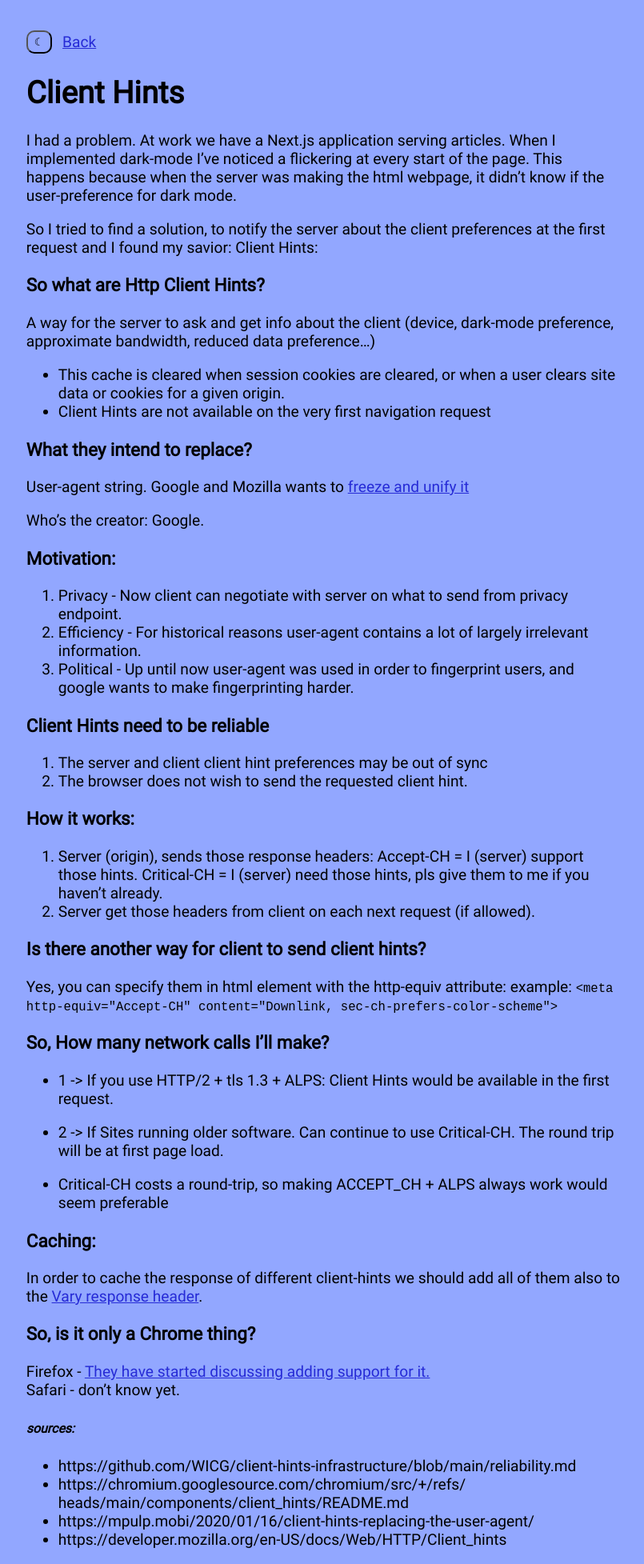
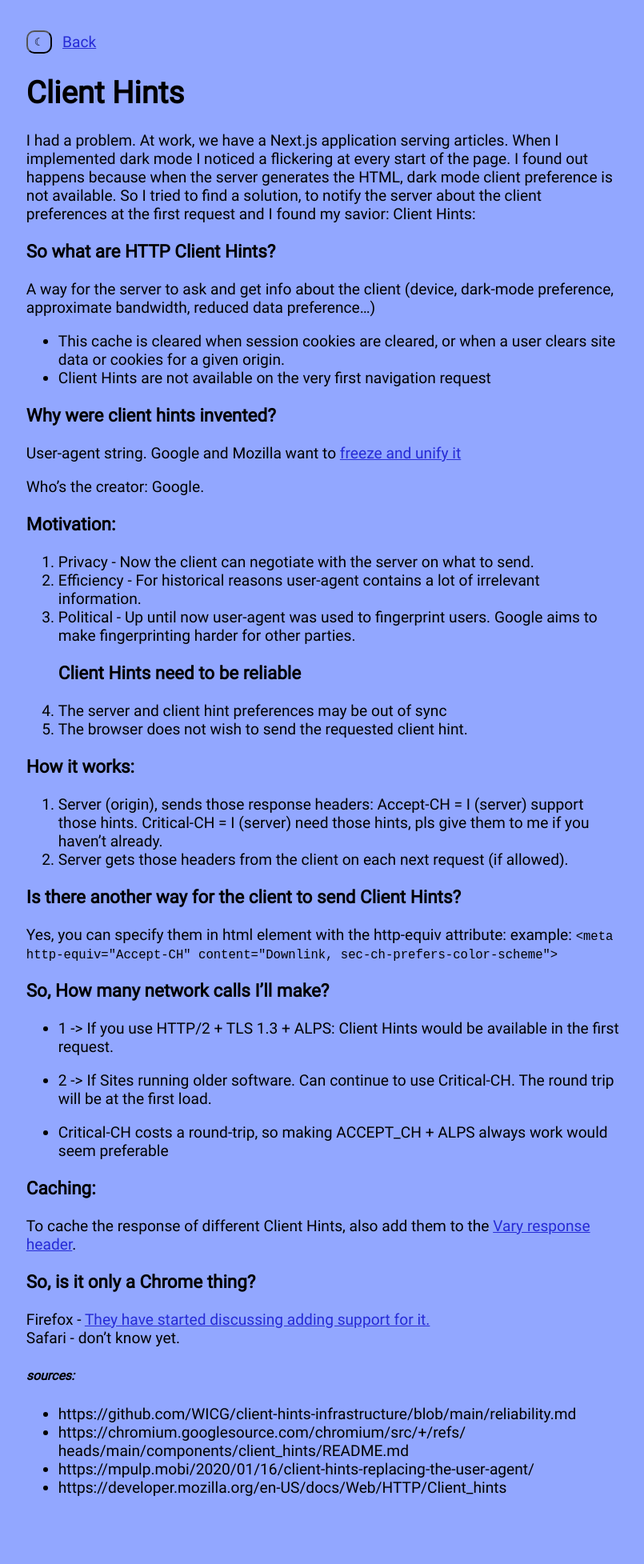
Before and after one commit to purple-cmd/blog, a Jekyll site: the page built from _posts/2022-05-28-Client-Hints.md, in a window 1280 px wide. Shown: the whole page at 80% size, without its empty margins (236-1041 px from the left). Built offline with Jekyll 4.4.1, drawn with Linux system fonts in a browser that asks for light colours; after the commit the page ends 1890 px from its top, so only the background shows below that.

Commit message:
grammerly + hemingwayapp

```diff
--- a/_posts/2022-05-28-Client-Hints.md
+++ b/_posts/2022-05-28-Client-Hints.md
@@ -5,55 +5,55 @@ layout: default
 # Client Hints
 
 I had a problem.
-At work we have a Next.js application serving articles.
-When I implemented dark-mode I've noticed a flickering at every start of the page.
-This happens because when the server was making the html webpage, it didn't know if the user-preference for dark mode.
-
+At work, we have a Next.js application serving articles.
+When I implemented dark mode I noticed a flickering at every start of the page.
+I found out happens because when the server generates the HTML, dark mode client preference is not available.
 So I tried to find a solution, to notify the server about the client preferences at the first request and I found my savior: Client Hints:
 
-### So what are Http Client Hints?
+### So what are HTTP Client Hints?
 A way for the server to ask and get info about the client (device, dark-mode preference, approximate bandwidth, reduced data preference...)
 * This cache is cleared when session cookies are cleared, or when a user clears site data or cookies for a given origin.
 * Client Hints are not available on the very first navigation request
 
-### What they intend to replace?
+### Why were client hints invented?
 User-agent string.
-Google and Mozilla wants to [freeze and unify it](https://groups.google.com/a/chromium.org/g/blink-dev/c/-2JIRNMWJ7s/m/yHe4tQNLCgAJ)
+Google and Mozilla want to [freeze and unify it](https://groups.google.com/a/chromium.org/g/blink-dev/c/-2JIRNMWJ7s/m/yHe4tQNLCgAJ)
 
 Who's the creator: Google.
 
 ### Motivation:
-1. Privacy - Now client can negotiate with server on what to send from privacy endpoint.
-2. Efficiency - For historical reasons user-agent contains a lot of largely irrelevant information.
-3. Political -  Up until now user-agent was used in order to fingerprint users, and google wants to make fingerprinting harder.
-
+1. Privacy - Now the client can negotiate with the server on what to send.
+2. Efficiency - For historical reasons user-agent contains a lot of irrelevant information.
+3. Political -  Up until now user-agent was used to fingerprint users.  Google aims to make fingerprinting harder for other parties.
 ### Client Hints need to be reliable
-1. The server and client client hint preferences may be out of sync
+1. The server and client hint preferences may be out of sync
 2. The browser does not wish to send the requested client hint.
 
 ### How it works:
 1. Server (origin), sends those response headers:
-	Accept-CH = I (server) support those hints.
-	Critical-CH = I (server) need those hints, pls give them to me if you haven't already.
-2. Server get those headers from client on each next request (if allowed).
+    Accept-CH = I (server) support those hints.
+    Critical-CH = I (server) need those hints, pls give them to me if you haven't already.
+2. Server gets those headers from the client on each next request (if allowed).
 
-### Is there another way for client to send client hints?
+### Is there another way for the client to send Client Hints?
 Yes, you can specify them in html <meta> element with the http-equiv attribute:
 example: `<meta http-equiv="Accept-CH" content="Downlink, sec-ch-prefers-color-scheme">`
 
 ### So, How many network calls I'll make?
- - 1 -> If you use HTTP/2 + tls 1.3 + ALPS: Client Hints would be available in the first request.
- - 2 -> If Sites running older software. Can continue to use Critical-CH. The round trip will be at first page load.
+ - 1 -> If you use HTTP/2 + TLS 1.3 + ALPS: Client Hints would be available in the first request.
+ - 2 -> If Sites running older software. Can continue to use Critical-CH. The round trip will be at the first load.
 
  * Critical-CH costs a round-trip, so making ACCEPT_CH + ALPS always work would seem preferable
 
 
+
 ### Caching:
-In order to cache the response of different client-hints we should add all of them also to the [Vary response header](https://developer.mozilla.org/en-US/docs/Web/HTTP/Headers/Vary).
+To cache the response of different Client Hints, also add them to the [Vary response header](https://developer.mozilla.org/en-US/docs/Web/HTTP/Headers/Vary).
 
 ### So, is it only a Chrome thing?
 Firefox - [They have started discussing adding support for it.](https://bugzilla.mozilla.org/show_bug.cgi?id=935216)
 Safari - don't know yet.
+
 
 
 ##### _sources:_
```
